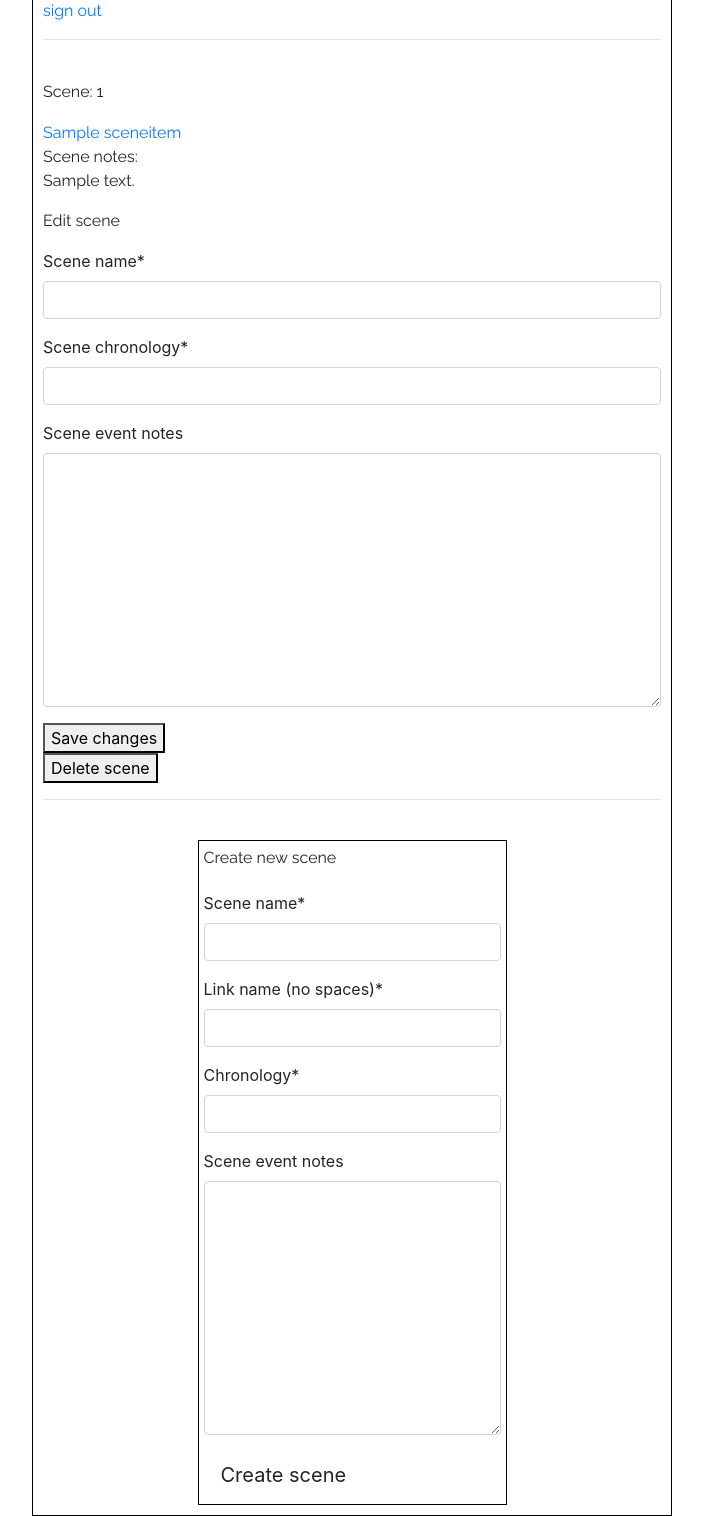
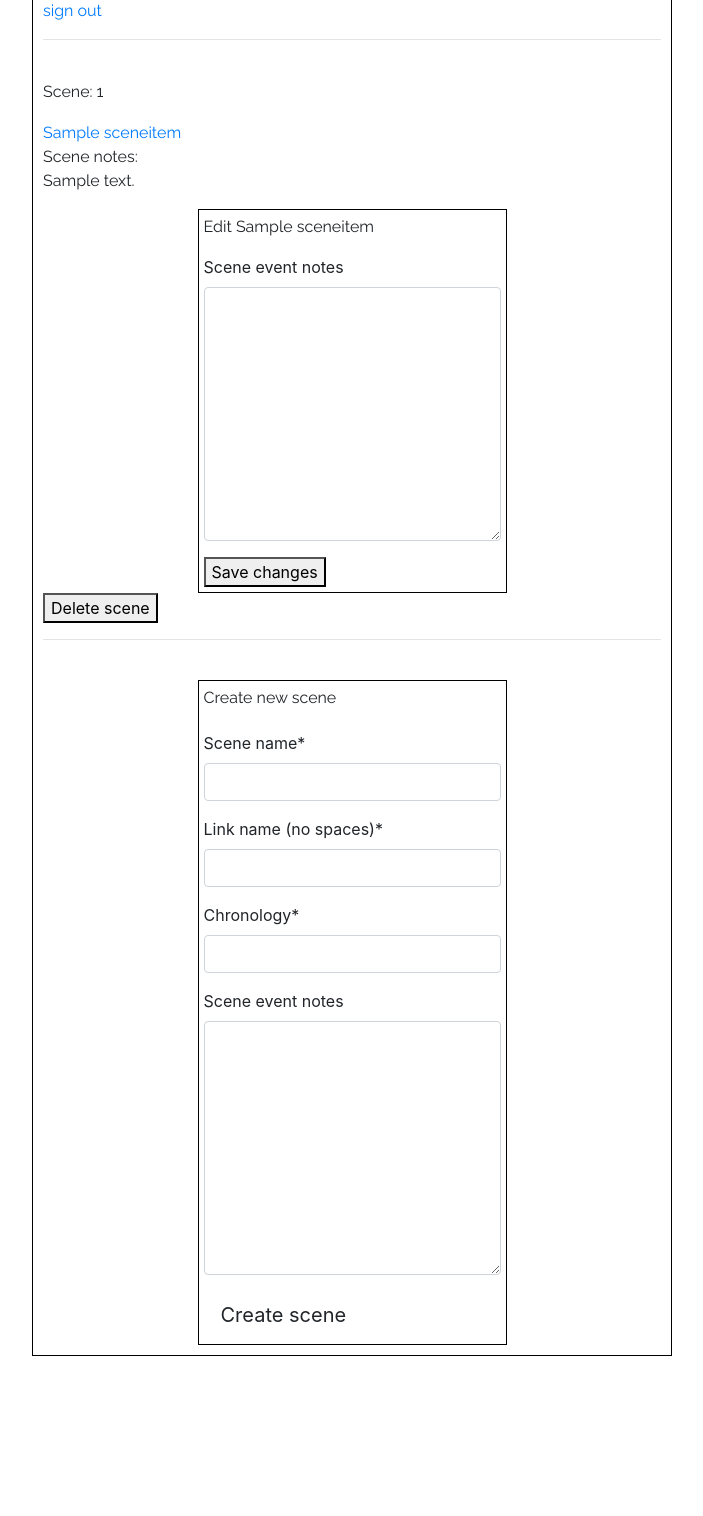
Before and after one commit to MidnattLantern/social_frames, a Django app: a page that uses templates/episode_view.html in a window 1280 px wide. Shown: the part 134-1650 px from the top of the page, without its empty margins (288-991 px from the left). After the commit the page ends 1490 px from the top, so only its background shows below. Run offline with Django 3.2, Linux system fonts and the light colour scheme; a user stored in the database is signed in; tables that the repository leaves empty hold one stand-in row (values such as "Sample post"); some libraries are stand-ins or nearby versions.

Commit message:
each item in scene view can edit scene event notes

```diff
--- a/storyboard/forms.py
+++ b/storyboard/forms.py
@@ -36,7 +36,7 @@ class CreateSceneItem(forms.ModelForm):
 class EditSceneItem(forms.ModelForm):
     class Meta:
         model = SceneItem
-        fields = ['scene_name', 'scene_chronology', 'scene_event_notes',]
+        fields = ['scene_event_notes',]
 
 
 class CreateSketchItem(forms.ModelForm):
--- a/storyboard/views.py
+++ b/storyboard/views.py
@@ -1,6 +1,7 @@
 # 3rd party
 from django.shortcuts import render, get_object_or_404
 from django.views import generic, View
+from django.views.generic.edit import UpdateView
 # .models
 from .models import ProjectItem, EpisodeItem, SceneItem
 from .models import SketchItem
@@ -136,16 +137,18 @@ class RenderEpisodeView(View, LoginRequiredMixin):
             scene.save()
         else:
             scene_item_form = CreateSceneItem()
+        # D in "CRUD"
         if 'delete_scene' in request.POST:
             delete_scene_slug = request.POST.get('delete_scene')
             delete_scene = SceneItem.objects.get(scene_slug=delete_scene_slug)
             delete_scene.delete()
-        # tutor assistance
+        # U in "CRUD"
         edit_scene_item_form = EditSceneItem(data=request.POST)
-        if 'edit_scene' in request.POST:
-            if edit_scene_item_form.is_valid():
+        if edit_scene_item_form.is_valid():
+            if 'edit_scene' in request.POST:
                 edit_scene_slug = request.POST.get('edit_scene')
                 edit_scene = SceneItem.objects.get(scene_slug=edit_scene_slug)
+                edit_scene.scene_event_notes = edit_scene_item_form.cleaned_data.get('scene_event_notes')
                 edit_scene.save()
 
         return render(
@@ -159,6 +162,12 @@ class RenderEpisodeView(View, LoginRequiredMixin):
                 'edit_scene_item': EditSceneItem(),
             },
         )
+
+#test
+class UpdateSceneItem(UpdateView):
+    model = SceneItem
+    form_class = CreateSceneItem
+    template_name = 'episode.html'
 
 
 # user enter a scene, expects to see sketches
--- a/templates/episode_view.html
+++ b/templates/episode_view.html
@@ -21,12 +21,12 @@
 <p>Scene notes: <br> {{ i.scene_event_notes }} </p>
 
 <!-- edit form (tutor assistance) -->
-<div>
-  <p>Edit scene</p>
+<div class="new_item_styling">
+  <p>Edit {{ i.scene_name }}</p>
   <form method="post">
     {{ edit_scene_item | crispy }}
     {% csrf_token %}
-    <button type="submit" name="edit_scene" value="{{ i.ecene_slug }}">Save changes</button>
+    <button type="submit" name="edit_scene" value="{{ i.scene_slug }}">Save changes</button>
   </form>
 </div>
 
```
